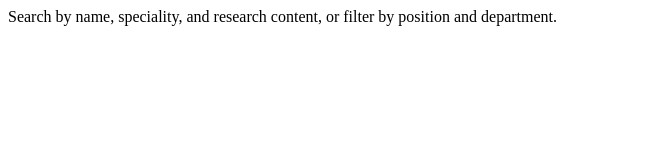
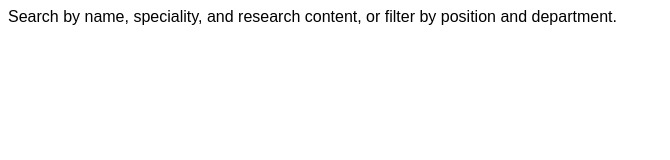
Before and after one commit to mjwarren/directory, a plain HTML site: page index.html in a window 1280 px wide. Shown: the whole page, without its empty margins (0-670 px from the left). Drawn offline with Linux system fonts and the light colour scheme.

Commit message:
Update index.html

```diff
--- a/index.html
+++ b/index.html
@@ -1,5 +1,5 @@
 <body>
-Search by name, speciality, and research content, or filter by position and department.
+  <font face="arial">Search by name, speciality, and research content, or filter by position and department.</font>
 <p></p><div data-type="AwesomeTableView" data-viewID="-JvHj_j7_FZQfcsozUQ3"></div>
 
 <script src="https://awesome-table.com/AwesomeTableInclude.js"></script>
```
